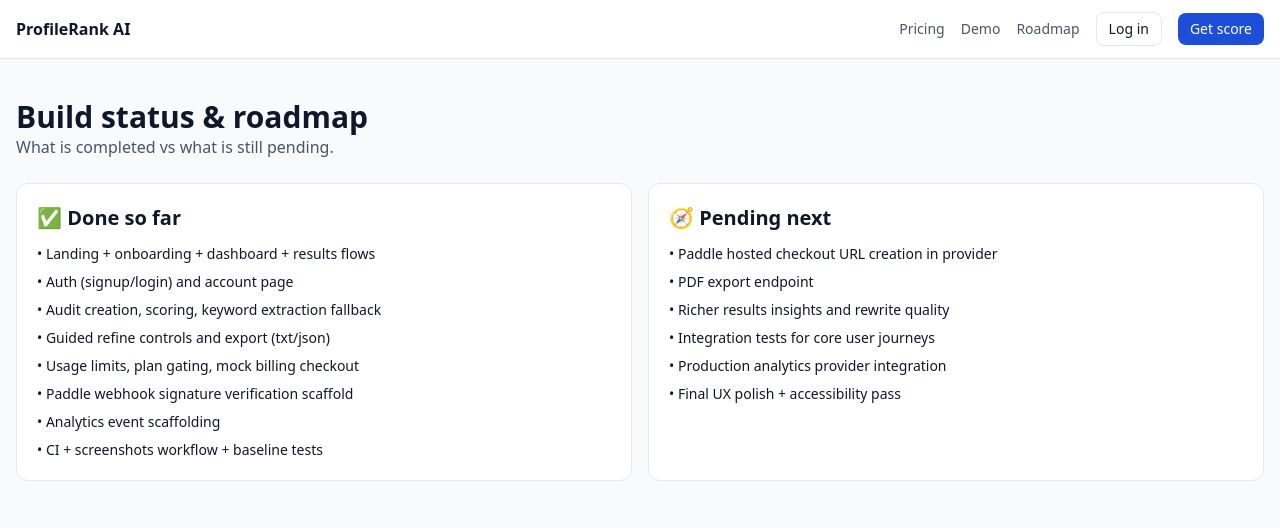
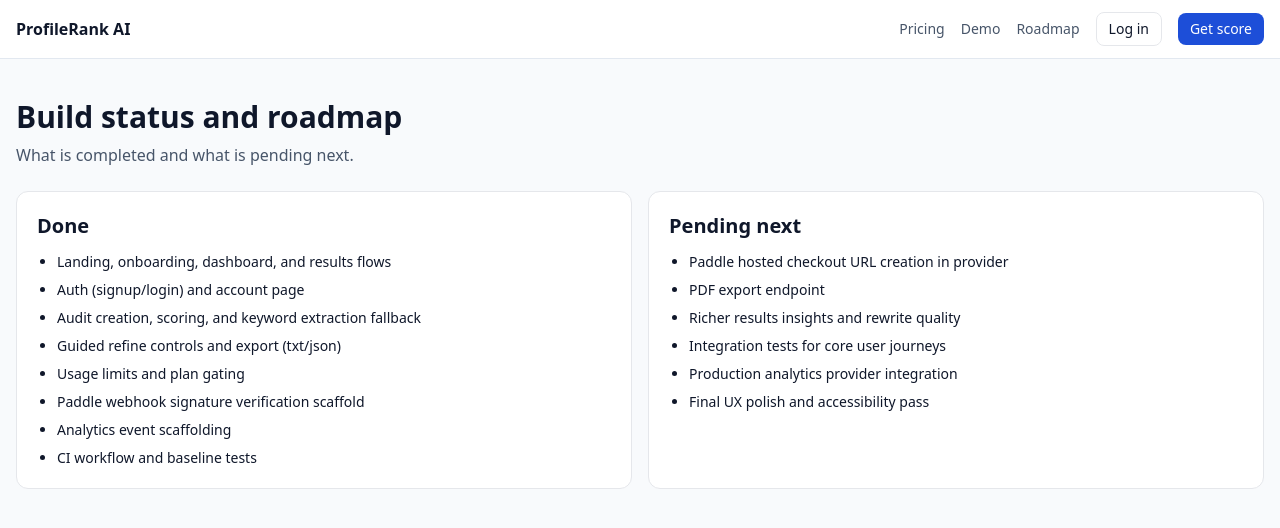
Before and after one commit to adeelnaeemnaqi/recruitmentportal, a Next.js app: page /roadmap in a window 1280 px wide. Shown: the top 528 px of the page. Built offline with nearby package versions, Linux system fonts and the light colour scheme.

Commit message:
Fix roadmap page render content and metadata

```diff
--- a/app/roadmap/page.tsx
+++ b/app/roadmap/page.tsx
@@ -1,50 +1,57 @@
-const done = [
-  "Landing + onboarding + dashboard + results flows",
+import type { Metadata } from "next";
+
+export const metadata: Metadata = {
+  title: "Roadmap | ProfileRank AI",
+  description: "Current build status and upcoming roadmap items for ProfileRank AI."
+};
+
+const doneItems = [
+  "Landing, onboarding, dashboard, and results flows",
   "Auth (signup/login) and account page",
-  "Audit creation, scoring, keyword extraction fallback",
+  "Audit creation, scoring, and keyword extraction fallback",
   "Guided refine controls and export (txt/json)",
-  "Usage limits, plan gating, mock billing checkout",
+  "Usage limits and plan gating",
   "Paddle webhook signature verification scaffold",
   "Analytics event scaffolding",
-  "CI + screenshots workflow + baseline tests"
+  "CI workflow and baseline tests"
 ];
 
-const pending = [
+const nextItems = [
   "Paddle hosted checkout URL creation in provider",
   "PDF export endpoint",
   "Richer results insights and rewrite quality",
   "Integration tests for core user journeys",
   "Production analytics provider integration",
-  "Final UX polish + accessibility pass"
+  "Final UX polish and accessibility pass"
 ];
 
 export default function RoadmapPage() {
   return (
-    <div className="space-y-6">
-      <header>
-        <h1 className="text-3xl font-bold">Build status & roadmap</h1>
-        <p className="text-slate-600">What is completed vs what is still pending.</p>
+    <section className="space-y-6">
+      <header className="space-y-2">
+        <h1 className="text-3xl font-bold">Build status and roadmap</h1>
+        <p className="text-slate-600">What is completed and what is pending next.</p>
       </header>
 
       <div className="grid gap-4 md:grid-cols-2">
-        <section className="rounded-xl border bg-white p-5">
-          <h2 className="text-xl font-semibold">✅ Done so far</h2>
-          <ul className="mt-3 space-y-2 text-sm">
-            {done.map((item) => (
-              <li key={item}>• {item}</li>
+        <article className="rounded-xl border bg-white p-5">
+          <h2 className="text-xl font-semibold">Done</h2>
+          <ul className="mt-3 list-disc space-y-2 pl-5 text-sm">
+            {doneItems.map((item) => (
+              <li key={item}>{item}</li>
             ))}
           </ul>
-        </section>
+        </article>
 
-        <section className="rounded-xl border bg-white p-5">
-          <h2 className="text-xl font-semibold">🧭 Pending next</h2>
-          <ul className="mt-3 space-y-2 text-sm">
-            {pending.map((item) => (
-              <li key={item}>• {item}</li>
+        <article className="rounded-xl border bg-white p-5">
+          <h2 className="text-xl font-semibold">Pending next</h2>
+          <ul className="mt-3 list-disc space-y-2 pl-5 text-sm">
+            {nextItems.map((item) => (
+              <li key={item}>{item}</li>
             ))}
           </ul>
-        </section>
+        </article>
       </div>
-    </div>
+    </section>
   );
 }
```
